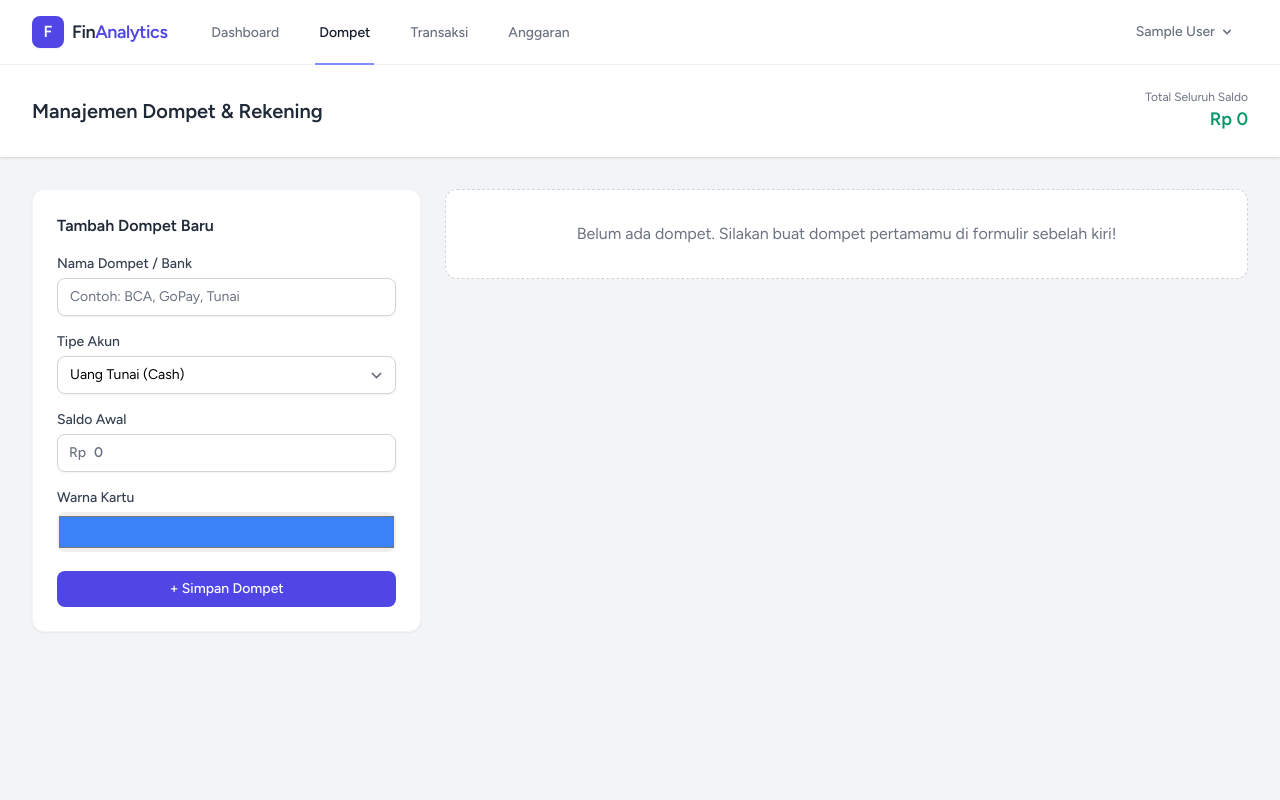
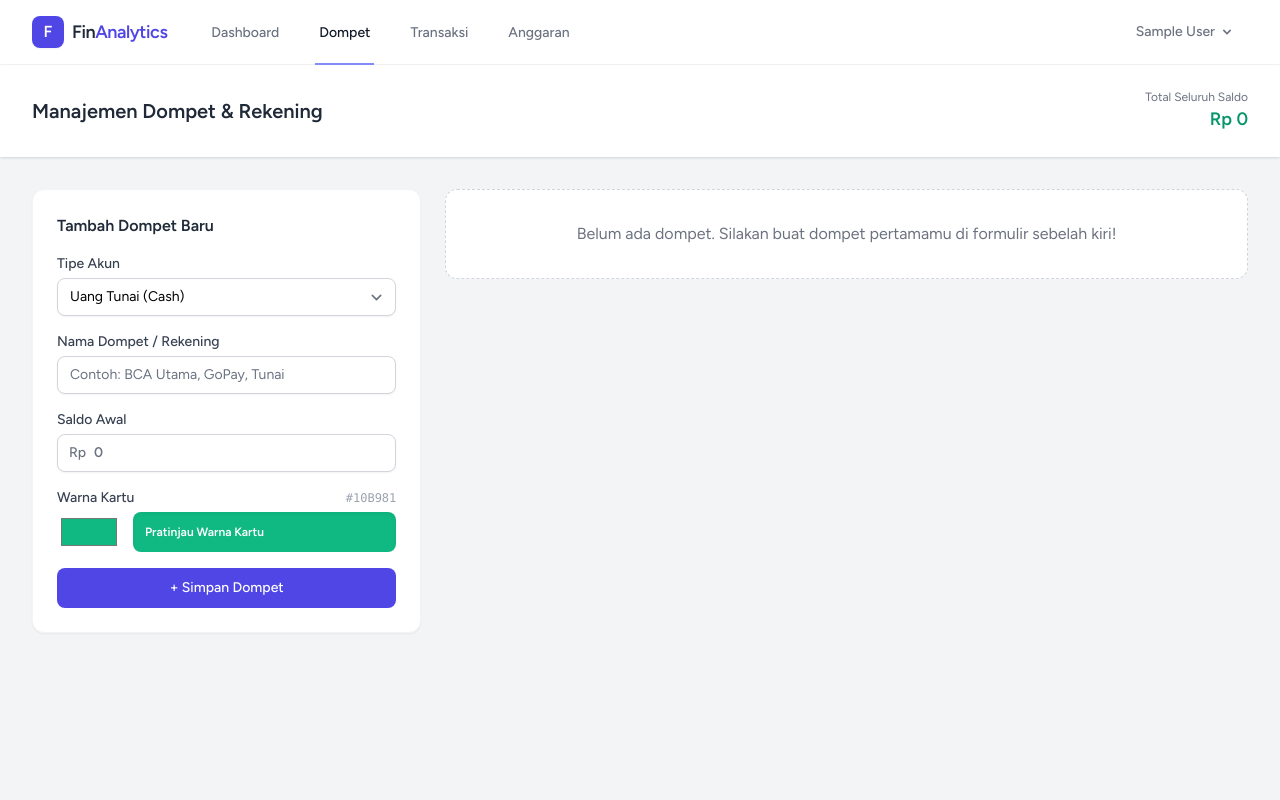
Before and after one commit to kenziminarrohman123-create/Aplikasi-System-Keuangan-, a Laravel app: page /wallets in a window 1280 px wide. Run offline with Laravel 12, Linux system fonts and the light colour scheme; the visitor is signed in with stand-in values (Sample User, id 1); data that the repository does not hold is empty; style sheets or scripts are compiled from the project's sources.

Commit message:
menambahkan fitur default warna di wallet

```diff
--- a/resources/views/wallets/index.blade.php
+++ b/resources/views/wallets/index.blade.php
@@ -21,38 +21,137 @@
             @endif
 
             <div class="grid grid-cols-1 md:grid-cols-3 gap-6">
-                <!-- Form Tambah Dompet -->
-                <div class="bg-white p-6 rounded-xl shadow-sm border border-gray-100 h-fit">
+                <!-- Form Tambah Dompet dengan Auto-Color Brand -->
+                <div class="bg-white p-6 rounded-xl shadow-sm border border-gray-100 h-fit"
+                     x-data="{
+                        type: 'cash',
+                        preset: '',
+                        name: '',
+                        color: '#10B981',
+                        brandColors: {
+                            'BRI': '#00529C',
+                            'BCA': '#0066AE',
+                            'BSA': '#006838',
+                            'Mandiri': '#003D79',
+                            'BSI': '#00A39D',
+                            'BNI': '#F15A23',
+                            'Jago': '#D97706',
+                            'ShopeePay': '#EE4D2D',
+                            'DANA': '#118EEA',
+                            'GoPay': '#00AA13',
+                            'OVO': '#4C3494',
+                            'LinkAja': '#E82529'
+                        },
+                        onTypeChange() {
+                            this.preset = '';
+                            if (this.type === 'cash') {
+                                this.name = 'Dompet Tunai';
+                                this.color = '#10B981';
+                            } else if (this.type === 'investment') {
+                                this.name = '';
+                                this.color = '#6366F1';
+                            } else {
+                                this.name = '';
+                                this.color = '#3B82F6';
+                            }
+                        },
+                        onPresetChange() {
+                            if (this.preset && this.preset !== 'custom') {
+                                this.name = this.preset;
+                                this.color = this.brandColors[this.preset] || '#3B82F6';
+                            } else if (this.preset === 'custom') {
+                                this.name = '';
+                            }
+                        },
+                        detectBrandFromText() {
+                            const query = this.name.trim().toLowerCase();
+                            for (const [brand, hex] of Object.entries(this.brandColors)) {
+                                if (query === brand.toLowerCase()) {
+                                    this.color = hex;
+                                    break;
+                                }
+                            }
+                        }
+                     }">
                     <h3 class="font-semibold text-gray-800 mb-4">Tambah Dompet Baru</h3>
                     <form action="{{ route('wallets.store') }}" method="POST" class="space-y-4">
                         @csrf
-                        <div>
-                            <label class="block text-sm font-medium text-gray-700">Nama Dompet / Bank</label>
-                            <input type="text" name="name" placeholder="Contoh: BCA, GoPay, Tunai" required
-                                class="mt-1 block w-full rounded-lg border-gray-300 shadow-sm focus:border-indigo-500 focus:ring-indigo-500 text-sm">
-                        </div>
 
+                        <!-- 1. Pilih Tipe Akun -->
                         <div>
                             <label class="block text-sm font-medium text-gray-700">Tipe Akun</label>
-                            <select name="type" class="mt-1 block w-full rounded-lg border-gray-300 shadow-sm focus:border-indigo-500 focus:ring-indigo-500 text-sm">
+                            <select name="type" x-model="type" @change="onTypeChange()"
+                                class="mt-1 block w-full rounded-lg border-gray-300 shadow-sm focus:border-indigo-500 focus:ring-indigo-500 text-sm">
                                 <option value="cash">Uang Tunai (Cash)</option>
                                 <option value="bank">Rekening Bank</option>
-                                <option value="ewallet">E-Wallet (GoPay, OVO, DANA)</option>
+                                <option value="ewallet">E-Wallet</option>
                                 <option value="investment">Tabungan / Investasi</option>
                             </select>
                         </div>
 
+                        <!-- 2A. Pilihan Cepat Rekening Bank -->
+                        <div x-show="type === 'bank'" x-transition>
+                            <label class="block text-sm font-medium text-gray-700">Pilih Bank</label>
+                            <select x-model="preset" @change="onPresetChange()"
+                                class="mt-1 block w-full rounded-lg border-gray-300 shadow-sm focus:border-indigo-500 focus:ring-indigo-500 text-sm">
+                                <option value="">-- Pilih Rekening Bank --</option>
+                                <option value="BRI">BRI</option>
+                                <option value="BCA">BCA</option>
+                                <option value="BSA">BSA</option>
+                                <option value="Mandiri">Mandiri</option>
+                                <option value="BSI">BSI</option>
+                                <option value="BNI">BNI</option>
+                                <option value="Jago">Jago</option>
+                                <option value="custom">Lainnya (Ketik Manual)</option>
+                            </select>
+                        </div>
+
+                        <!-- 2B. Pilihan Cepat E-Wallet -->
+                        <div x-show="type === 'ewallet'" x-transition>
+                            <label class="block text-sm font-medium text-gray-700">Pilih E-Wallet</label>
+                            <select x-model="preset" @change="onPresetChange()"
+                                class="mt-1 block w-full rounded-lg border-gray-300 shadow-sm focus:border-indigo-500 focus:ring-indigo-500 text-sm">
+                                <option value="">-- Pilih E-Wallet --</option>
+                                <option value="ShopeePay">ShopeePay</option>
+                                <option value="DANA">DANA</option>
+                                <option value="GoPay">GoPay</option>
+                                <option value="OVO">OVO</option>
+                                <option value="LinkAja">LinkAja</option>
+                                <option value="custom">Lainnya (Ketik Manual)</option>
+                            </select>
+                        </div>
+
+                        <!-- 3. Nama Dompet (Terisi otomatis dari pilihan di atas, tapi tetap bisa diedit misal: "BCA Utama") -->
+                        <div>
+                            <label class="block text-sm font-medium text-gray-700">Nama Dompet / Rekening</label>
+                            <input type="text" name="name" x-model="name" @input="detectBrandFromText()"
+                                placeholder="Contoh: BCA Utama, GoPay, Tunai" required
+                                class="mt-1 block w-full rounded-lg border-gray-300 shadow-sm focus:border-indigo-500 focus:ring-indigo-500 text-sm">
+                        </div>
+
+                        <!-- 4. Saldo Awal (Dengan format koma otomatis) -->
                         <div>
                             <label class="block text-sm font-medium text-gray-700">Saldo Awal</label>
                             <x-currency-input name="balance" :allow-zero="true" placeholder="0" :required="true" />
                         </div>
 
+                        <!-- 5. Warna Kartu (Otomatis berubah sesuai brand, tetap bisa di-custom bebas) -->
                         <div>
-                            <label class="block text-sm font-medium text-gray-700">Warna Kartu</label>
-                            <input type="color" name="color" value="#3B82F6" class="mt-1 h-10 w-full rounded-lg border-gray-300 cursor-pointer">
+                            <div class="flex justify-between items-center">
+                                <label class="block text-sm font-medium text-gray-700">Warna Kartu</label>
+                                <span class="text-xs font-mono text-gray-400 uppercase" x-text="color"></span>
+                            </div>
+                            <div class="mt-1 flex items-center space-x-3">
+                                <input type="color" name="color" x-model="color"
+                                    class="h-10 w-16 rounded-lg border-gray-300 cursor-pointer p-0.5 bg-white">
+                                <div class="flex-1 h-10 rounded-lg flex items-center px-3 text-white text-xs font-semibold shadow-inner transition-colors duration-300"
+                                     :style="'background-color: ' + color">
+                                    <span x-text="name || 'Pratinjau Warna Kartu'"></span>
+                                </div>
+                            </div>
                         </div>
 
-                        <button type="submit" class="w-full bg-indigo-600 hover:bg-indigo-700 text-white font-medium py-2 px-4 rounded-lg text-sm transition">
+                        <button type="submit" class="w-full bg-indigo-600 hover:bg-indigo-700 text-white font-medium py-2.5 px-4 rounded-lg text-sm transition">
                             + Simpan Dompet
                         </button>
                     </form>
```
